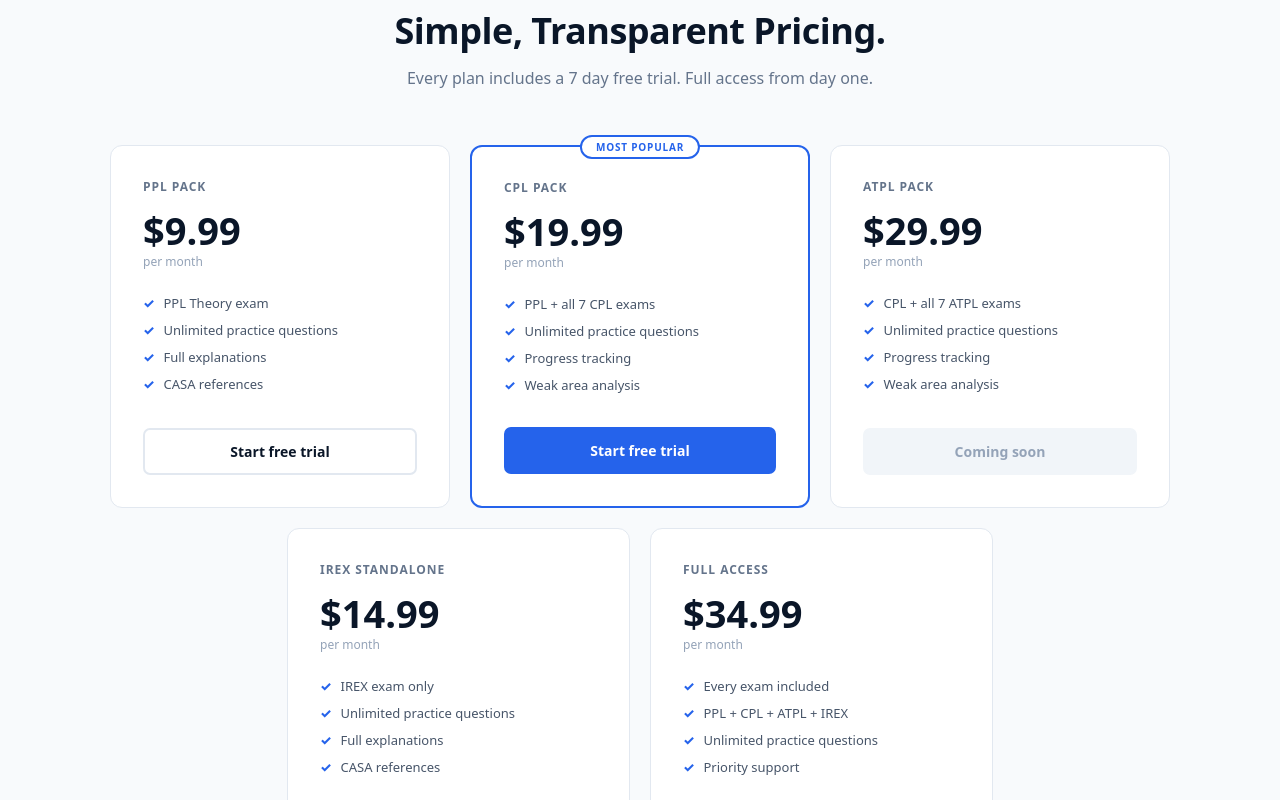
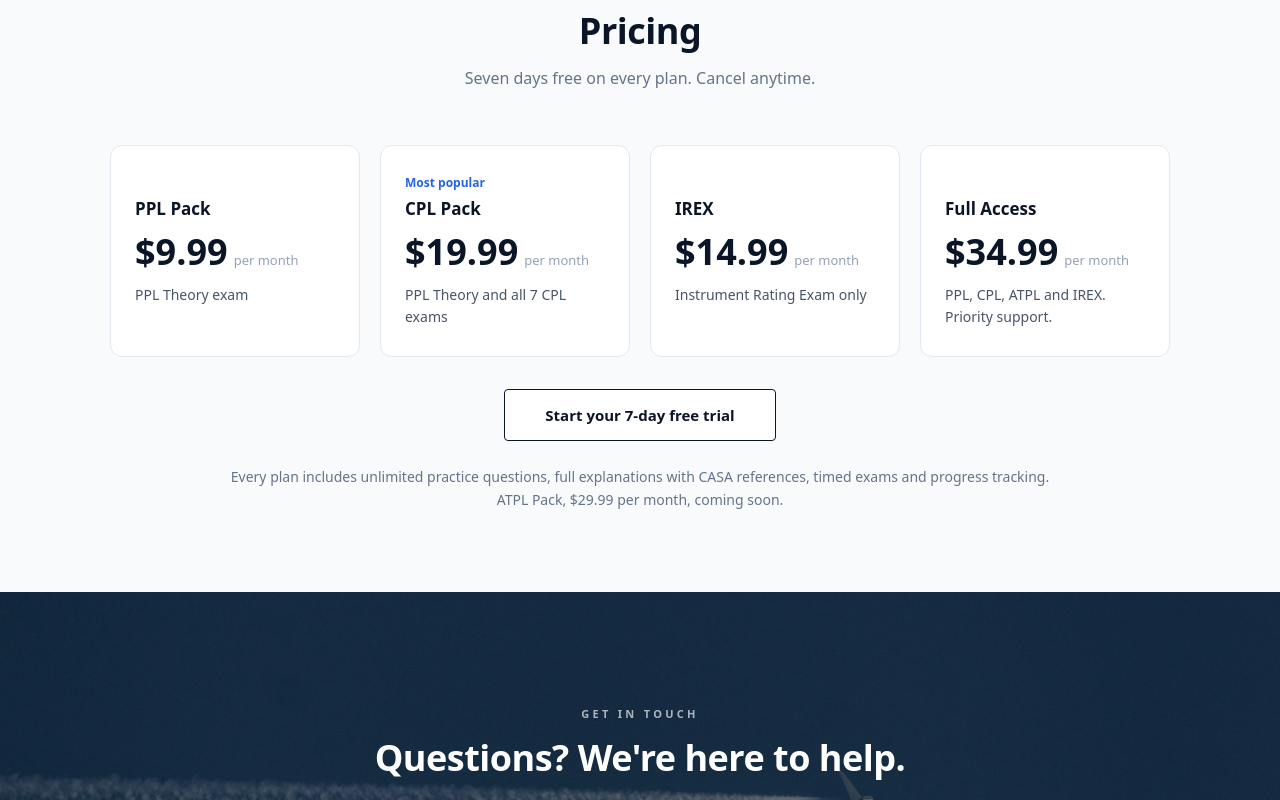
Before and after one commit to daniellongford/V1Study, a Next.js app: page / in a window 1280 px wide. Shown: the part 1460-2260 px from the top of the page. Built offline with nearby package versions, Linux system fonts and the light colour scheme.

Commit message:
Update page.tsx

```diff
--- a/app/page.tsx
+++ b/app/page.tsx
@@ -95,7 +95,7 @@ export default function Home() {
             </div>
             <div style={{ display: 'grid', gridTemplateColumns: isMobile ? '1fr' : 'repeat(4,1fr)', gap: '1.25rem' }}>
               {[
-                { title: 'PPL', full: 'Private Pilot', sub: 'Licence', exams: '1 combined exam', desc: 'Master the core theory required for your Private Pilot Licence — the essential first step for every aspiring pilot in Australia.' },
+                { title: 'PPL', full: 'Private Pilot', sub: 'Licence', exams: '1 combined exam', desc: 'Master the core theory required for your Private Pilot Licence. The essential first step for every aspiring pilot in Australia.' },
                 { title: 'CPL', full: 'Commercial Pilot', sub: 'Licence', exams: '7 exams', desc: 'All 7 CASA subjects covered in full. Built for pilots who are serious about taking their flying career to a professional level.' },
                 { title: 'ATPL', full: 'Airline Transport Pilots', sub: 'Licence', exams: '7 exams', desc: 'The highest standard in Australian pilot licensing. All 7 subjects for pilots on the path to the airline flight deck.' },
                 { title: 'IREX', full: 'Instrument Rating', sub: 'Exam', exams: '1 exam', desc: 'Everything you need to pass the CASA Instrument Rating Exam and operate confidently in instrument meteorological conditions.' },
@@ -121,75 +121,41 @@ export default function Home() {
         <section id="pricing" style={{ padding: isMobile ? '3rem 1.25rem' : '5rem 2.5rem', background: '#f8fafc' }}>
           <div style={{ maxWidth: '1060px', margin: '0 auto' }}>
             <div style={{ textAlign: 'center', marginBottom: isMobile ? '2rem' : '3.5rem' }}>
-              <h2 style={{ fontSize: isMobile ? '26px' : '36px', fontWeight: '800', color: '#0a1628', letterSpacing: '-0.5px' }}>Simple, Transparent Pricing.</h2>
-              <p style={{ fontSize: '16px', color: '#64748b', marginTop: '0.75rem' }}>Every plan includes a 7 day free trial. Full access from day one.</p>
+              <h2 style={{ fontSize: isMobile ? '26px' : '36px', fontWeight: '800', color: '#0a1628', letterSpacing: '-0.5px' }}>Pricing</h2>
+              <p style={{ fontSize: '16px', color: '#64748b', marginTop: '0.75rem' }}>Seven days free on every plan. Cancel anytime.</p>
             </div>
 
-            <div style={{ display: 'grid', gridTemplateColumns: isMobile ? '1fr' : 'repeat(3,1fr)', gap: '1.25rem', marginBottom: '1.25rem' }}>
+            <div style={{ display: 'grid', gridTemplateColumns: isMobile ? '1fr' : 'repeat(4,1fr)', gap: '1.25rem' }}>
               {[
-                { plan: 'PPL Pack', price: '$9.99', priceId: 'price_1UDInpCdMFoMcdWhqFI4pXIR', features: ['PPL Theory exam', 'Unlimited practice questions', 'Full explanations', 'CASA references'], popular: false },
-                { plan: 'CPL Pack', price: '$19.99', priceId: 'price_1UDInpCdMFoMcdWhYQDoUP5y', features: ['PPL + all 7 CPL exams', 'Unlimited practice questions', 'Progress tracking', 'Weak area analysis'], popular: true },
-                { plan: 'ATPL Pack', price: '$29.99', priceId: 'price_1UDInvCdMFoMcdWh7m6hD1NW', features: ['CPL + all 7 ATPL exams', 'Unlimited practice questions', 'Progress tracking', 'Weak area analysis'], popular: false, comingSoon: true },
+                { plan: 'PPL Pack', price: '$9.99', priceId: 'price_1UDInpCdMFoMcdWhqFI4pXIR', includes: 'PPL Theory exam', popular: false },
+                { plan: 'CPL Pack', price: '$19.99', priceId: 'price_1UDInpCdMFoMcdWhYQDoUP5y', includes: 'PPL Theory and all 7 CPL exams', popular: true },
+                { plan: 'IREX', price: '$14.99', priceId: 'price_1UDInpCdMFoMcdWhwvavh1ks', includes: 'Instrument Rating Exam only', popular: false },
+                { plan: 'Full Access', price: '$34.99', priceId: 'price_1UDInpCdMFoMcdWhHEFjZJuT', includes: 'PPL, CPL, ATPL and IREX. Priority support.', popular: false },
               ].map(function (item) {
                 return (
-                  <div key={item.plan} style={{ background: 'white', borderRadius: '12px', padding: '2rem', border: item.popular ? '2px solid #2563eb' : '1px solid #e2e8f0', position: 'relative', display: 'flex', flexDirection: 'column' }}>
-                    {item.popular && (
-                      <div style={{ position: 'absolute', top: '-12px', left: '50%', transform: 'translateX(-50%)', background: 'white', color: '#2563eb', border: '2px solid #2563eb', fontSize: '10px', fontWeight: '700', padding: '3px 14px', borderRadius: '99px', whiteSpace: 'nowrap', letterSpacing: '0.08em' }}>MOST POPULAR</div>
-                    )}
-                    <div style={{ fontSize: '12px', fontWeight: '700', color: '#64748b', marginBottom: '1rem', letterSpacing: '0.08em', textTransform: 'uppercase' }}>{item.plan}</div>
-                    <div style={{ fontSize: '38px', fontWeight: '800', color: '#0a1628', lineHeight: 1, marginBottom: '0.25rem' }}>{item.price}</div>
-                    <div style={{ fontSize: '12px', color: '#94a3b8', marginBottom: '1.5rem' }}>per month</div>
-                    <div style={{ flex: 1, marginBottom: '1.5rem' }}>
-                      {item.features.map(function (f) {
-                        return (
-                          <div key={f} style={{ fontSize: '13px', color: '#475569', marginBottom: '9px', display: 'flex', alignItems: 'center', gap: '9px' }}>
-                            <span style={{ color: '#2563eb', fontWeight: '800', fontSize: '13px', flexShrink: 0 }}>✓</span>
-                            {f}
-                          </div>
-                        )
-                      })}
+                  <div key={item.plan} style={{ background: 'white', borderRadius: '12px', padding: '1.75rem 1.5rem', border: '1px solid #e2e8f0', display: 'flex', flexDirection: 'column' }}>
+                    <div style={{ fontSize: '12px', fontWeight: '700', color: item.popular ? '#2563eb' : 'transparent', marginBottom: '6px', minHeight: '16px' }}>{item.popular ? 'Most popular' : '.'}</div>
+                    <div style={{ fontSize: '17px', fontWeight: '700', color: '#0a1628', marginBottom: '14px' }}>{item.plan}</div>
+                    <div style={{ display: 'flex', alignItems: 'baseline', gap: '6px', marginBottom: '14px' }}>
+                      <span style={{ fontSize: '36px', fontWeight: '800', color: '#0a1628', lineHeight: 1 }}>{item.price}</span>
+                      <span style={{ fontSize: '13px', color: '#94a3b8' }}>per month</span>
                     </div>
-                    {(item as any).comingSoon ? (
-                      <div style={{ display: 'block', background: '#f1f5f9', color: '#94a3b8', border: '2px solid #f1f5f9', borderRadius: '7px', padding: '12px', fontWeight: '700', textAlign: 'center', fontSize: '14px' }}>
-                        Coming soon
-                      </div>
-                    ) : (
-                      <a href={`/signup?plan=${item.priceId}`} style={{ display: 'block', background: item.popular ? '#2563eb' : 'transparent', color: item.popular ? 'white' : '#0a1628', border: item.popular ? '2px solid #2563eb' : '2px solid #e2e8f0', borderRadius: '7px', padding: '12px', fontWeight: '700', textDecoration: 'none', textAlign: 'center', fontSize: '14px' }}>
-                        Start free trial
-                      </a>
-                    )}
+                    <div style={{ fontSize: '14px', color: '#475569', lineHeight: 1.55 }}>{item.includes}</div>
                   </div>
                 )
               })}
             </div>
 
-            <div style={{ display: 'grid', gridTemplateColumns: isMobile ? '1fr' : 'repeat(2,1fr)', gap: '1.25rem', maxWidth: '706px', margin: '0 auto' }}>
-              {[
-                { plan: 'IREX Standalone', price: '$14.99', priceId: 'price_1UDInpCdMFoMcdWhwvavh1ks', features: ['IREX exam only', 'Unlimited practice questions', 'Full explanations', 'CASA references'] },
-                { plan: 'Full Access', price: '$34.99', priceId: 'price_1UDInpCdMFoMcdWhHEFjZJuT', features: ['Every exam included', 'PPL + CPL + ATPL + IREX', 'Unlimited practice questions', 'Priority support'] },
-              ].map(function (item) {
-                return (
-                  <div key={item.plan} style={{ background: 'white', borderRadius: '12px', padding: '2rem', border: '1px solid #e2e8f0', display: 'flex', flexDirection: 'column' }}>
-                    <div style={{ fontSize: '12px', fontWeight: '700', color: '#64748b', marginBottom: '1rem', letterSpacing: '0.08em', textTransform: 'uppercase' }}>{item.plan}</div>
-                    <div style={{ fontSize: '38px', fontWeight: '800', color: '#0a1628', lineHeight: 1, marginBottom: '0.25rem' }}>{item.price}</div>
-                    <div style={{ fontSize: '12px', color: '#94a3b8', marginBottom: '1.5rem' }}>per month</div>
-                    <div style={{ flex: 1, marginBottom: '1.5rem' }}>
-                      {item.features.map(function (f) {
-                        return (
-                          <div key={f} style={{ fontSize: '13px', color: '#475569', marginBottom: '9px', display: 'flex', alignItems: 'center', gap: '9px' }}>
-                            <span style={{ color: '#2563eb', fontWeight: '800', fontSize: '13px', flexShrink: 0 }}>✓</span>
-                            {f}
-                          </div>
-                        )
-                      })}
-                    </div>
-                    <a href={`/signup?plan=${item.priceId}`} style={{ display: 'block', background: 'transparent', color: '#0a1628', border: '2px solid #e2e8f0', borderRadius: '7px', padding: '12px', fontWeight: '700', textDecoration: 'none', textAlign: 'center', fontSize: '14px' }}>
-                      Start free trial
-                    </a>
-                  </div>
-                )
-              })}
+            <div style={{ textAlign: 'center', marginTop: '2rem' }}>
+              <a href="/signup" style={{ display: 'inline-block', background: 'white', color: '#0a1628', border: '1px solid #0a1628', borderRadius: '4px', padding: '15px 40px', fontWeight: '600', fontSize: '15px', textDecoration: 'none' }}>
+                Start your 7-day free trial
+              </a>
             </div>
+
+            <p style={{ fontSize: '14px', color: '#64748b', lineHeight: 1.7, marginTop: '1.5rem', textAlign: 'center' }}>
+              Every plan includes unlimited practice questions, full explanations with CASA references, timed exams and progress tracking.
+              <br />ATPL Pack, $29.99 per month, coming soon.
+            </p>
           </div>
         </section>
 
```
